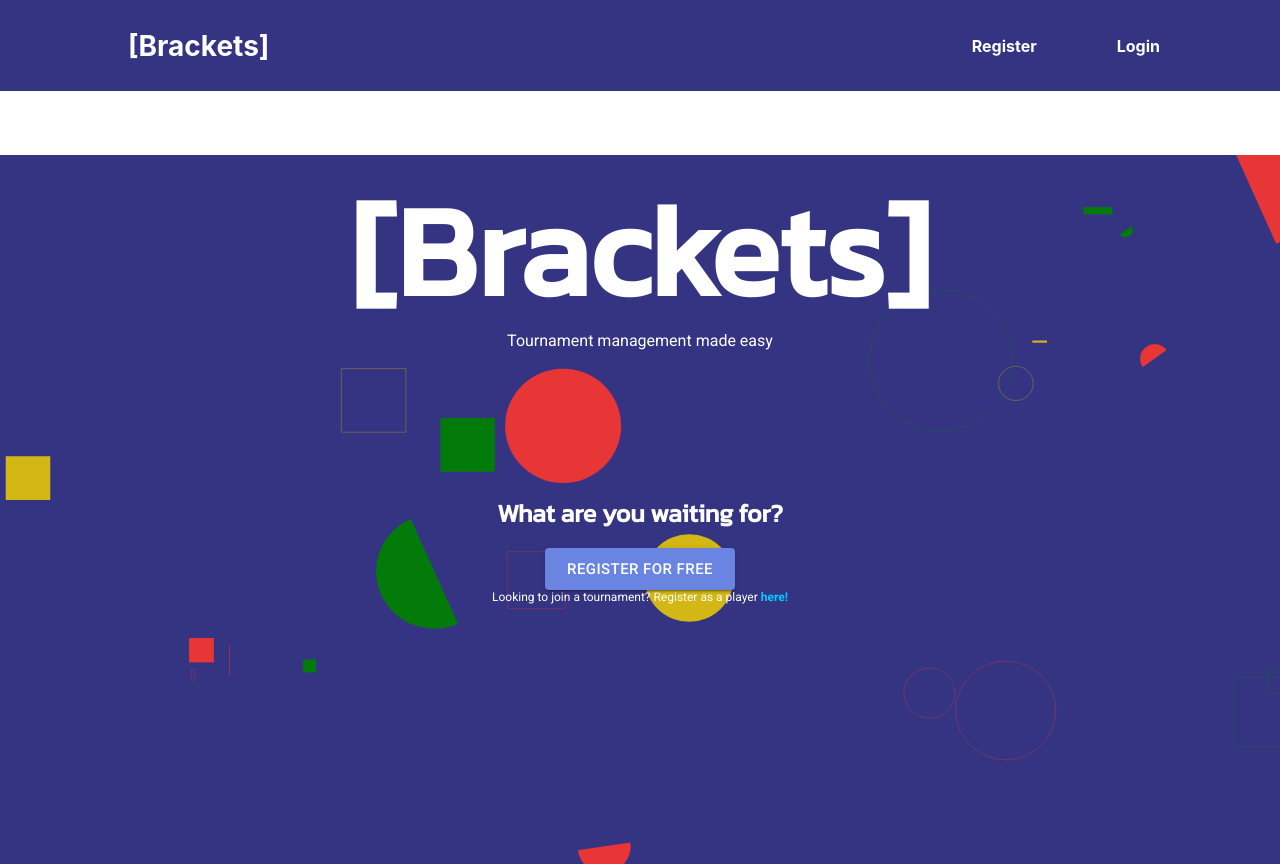
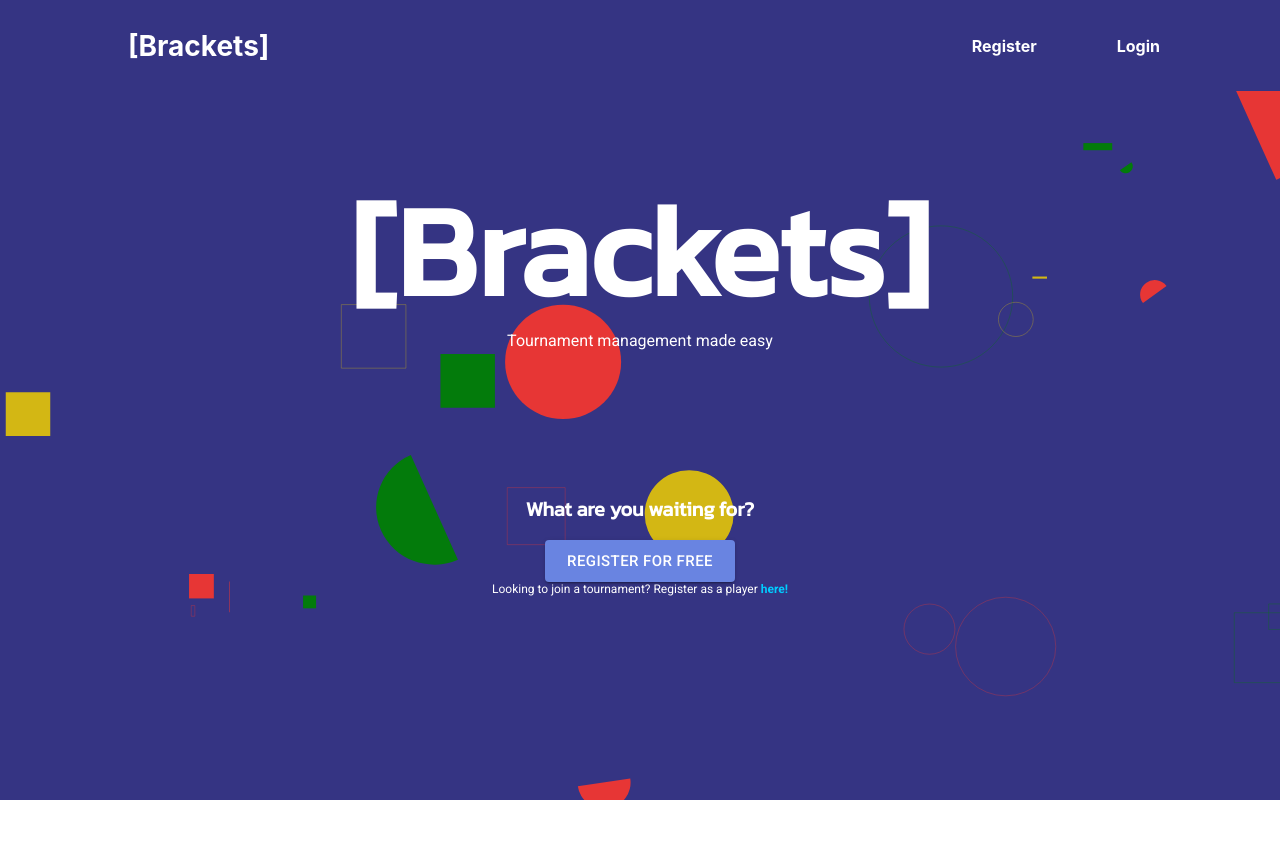
Before and after one commit to MastaCoder/-Brackets-, a React (Create React App) app in the folder frontend/: page / in a window 1280 px wide. After the commit the page ends 800 px from the top, so only its background shows below. Built offline with nearby package versions, Linux system fonts and the light colour scheme.

Commit message:
Fix for homepage

```diff
--- a/frontend/src/views/Home/HomePage.js
+++ b/frontend/src/views/Home/HomePage.js
@@ -6,7 +6,7 @@ import styles from "./HomePage.module.css";
 
 export default function HomePage() {
   return (
-    <Container disableGutters className={styles.main} maxWidth={false}>
+    <div className={styles.main}>
       <img src={Background} alt="" className={styles.bg} />
 
       {/* {Main title} */}
@@ -46,6 +46,6 @@ export default function HomePage() {
           </Link>
         </p>
       </Box>
-    </Container>
+    </div>
   );
 }
--- a/frontend/src/views/Home/HomePage.module.css
+++ b/frontend/src/views/Home/HomePage.module.css
@@ -32,7 +32,7 @@
 .tryItOut {
     font-family: "Kanit";
     color: white;
-    font-size: 25px;
+    font-size: 20px;
     margin-bottom: 1rem;
 }
 
```
